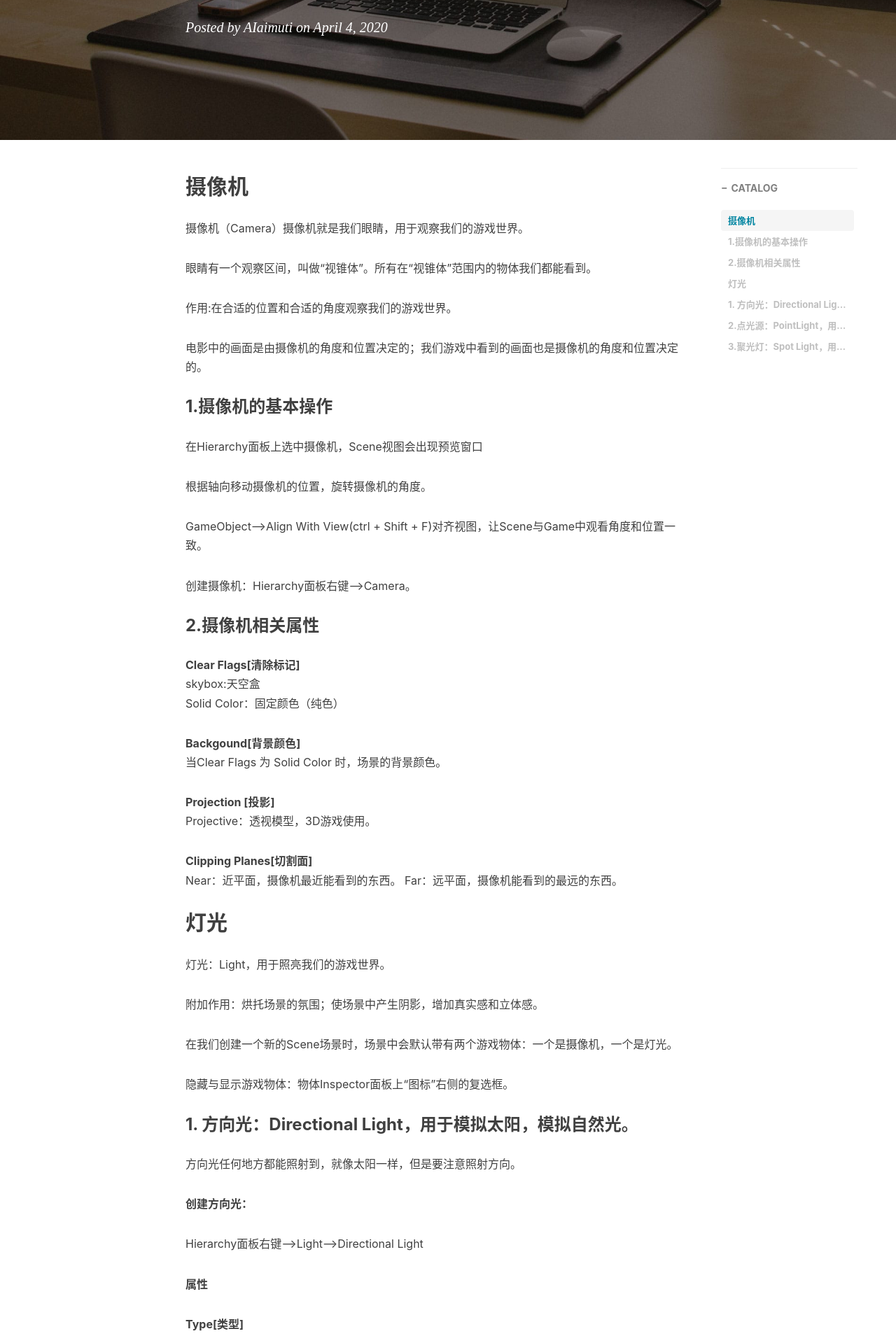
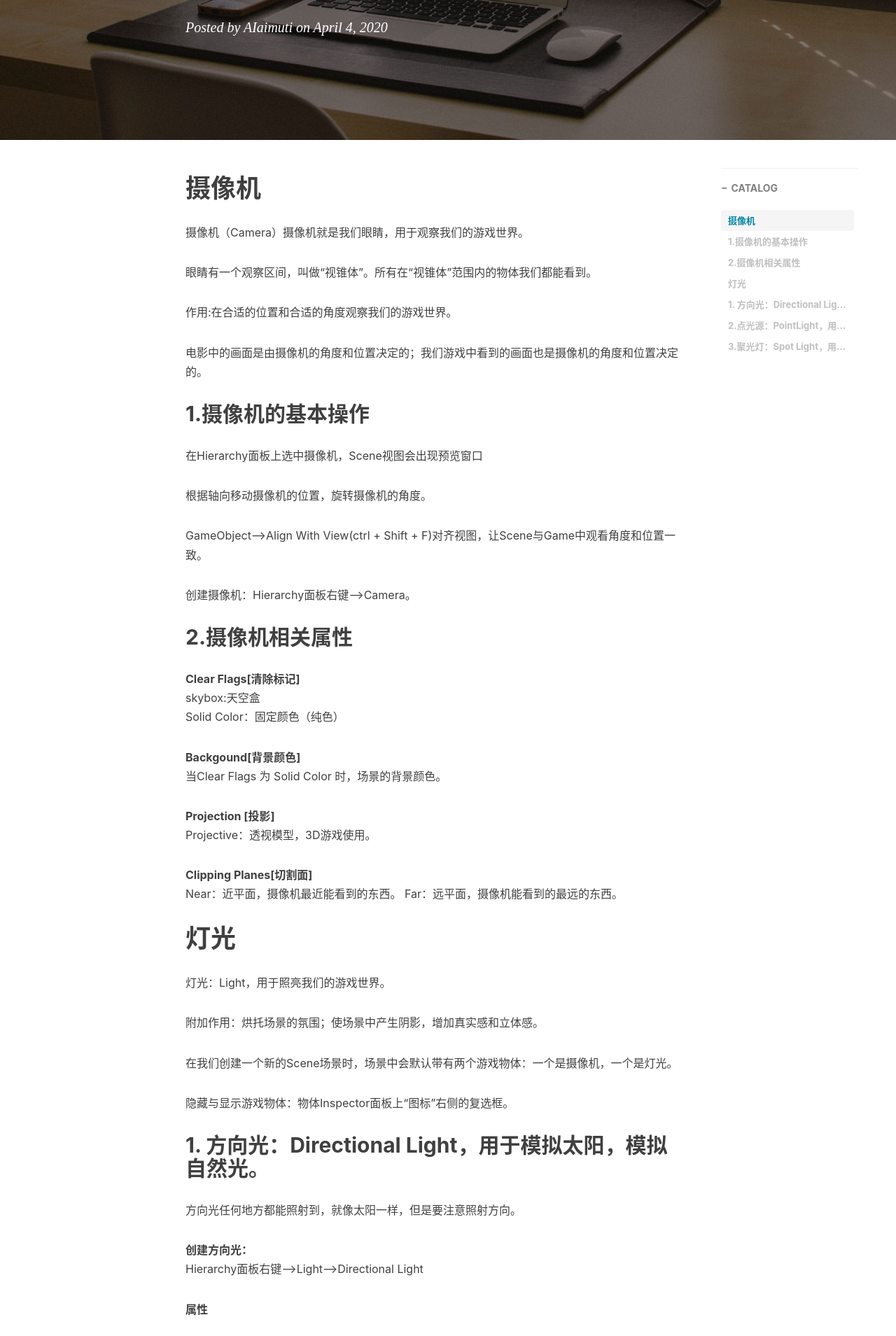
Before and after one commit to AIaimuti/aiaimuti.github.io, a Jekyll site: the page built from _posts/2020-4-4-Basic_components.md, in a window 1280 px wide. Shown: the part 323-2232 px from the top of the page at 70% size. Built offline with Jekyll 4.4.1, drawn with Linux system fonts in a browser that asks for light colours; nearby versions of some CDN libraries; comment, search, counter and statistics services are not loaded.

```diff
--- a/_posts/2020-4-4-Basic_components.md
+++ b/_posts/2020-4-4-Basic_components.md
@@ -10,7 +10,7 @@ tags:
     - Unity 3D
 ---
 
-## 摄像机
+# 摄像机
 
 摄像机（Camera）摄像机就是我们眼睛，用于观察我们的游戏世界。<br>
 
@@ -20,7 +20,7 @@ tags:
 
 电影中的画面是由摄像机的角度和位置决定的；我们游戏中看到的画面也是摄像机的角度和位置决定的。
 
-### 1.摄像机的基本操作
+## 1.摄像机的基本操作
 
 在Hierarchy面板上选中摄像机，Scene视图会出现预览窗口<br>
 
@@ -30,7 +30,7 @@ GameObject-->Align  With View(ctrl + Shift + F)对齐视图，让Scene与Game中
 
 创建摄像机：Hierarchy面板右键-->Camera。<br>
 
-### 2.摄像机相关属性
+## 2.摄像机相关属性
 
 **Clear Flags[清除标记]**<br>
 skybox:天空盒<br>
@@ -46,7 +46,7 @@ Projective：透视模型，3D游戏使用。
 Near：近平面，摄像机最近能看到的东西。
 Far：远平面，摄像机能看到的最远的东西。
 
-## 灯光
+# 灯光
 
 灯光：Light，用于照亮我们的游戏世界。<br>
 
@@ -56,12 +56,11 @@ Far：远平面，摄像机能看到的最远的东西。
 
 隐藏与显示游戏物体：物体Inspector面板上“图标”右侧的复选框。<br>
 
-### 1. 方向光：Directional Light，用于模拟太阳，模拟自然光。<br>
+## 1. 方向光：Directional Light，用于模拟太阳，模拟自然光。<br>
 
 方向光任何地方都能照射到，就像太阳一样，但是要注意照射方向。
 
 **创建方向光：**<br>
-
 Hierarchy面板右键-->Light-->Directional Light
 
 **属性**
@@ -81,7 +80,7 @@ No Shadows：无阴影<br>
 Hard Shadows：硬阴影<br>
 Soft Shadows：软阴影
 
-### 2.点光源：PointLight，用于模拟电灯泡的照射效果<br>
+## 2.点光源：PointLight，用于模拟电灯泡的照射效果<br>
 
 **创建点光源：**<br>
 Hierarchy面板右键-->Light-->Point Light
@@ -91,7 +90,7 @@ Hierarchy面板右键-->Light-->Point Light
 **Range[范围]<br>**
 设置点光源的照射范围，一个球状范围。<br>
 
-### 3.聚光灯：Spot Light，用于模拟聚光灯的照射效果。<br>
+## 3.聚光灯：Spot Light，用于模拟聚光灯的照射效果。<br>
 
 **创建聚光灯：**<br>
 Hierarchy面板右键-->Light-->Spot Light
```
